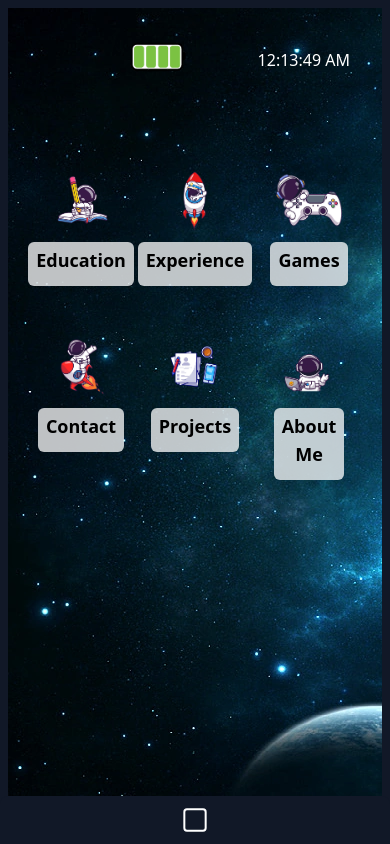
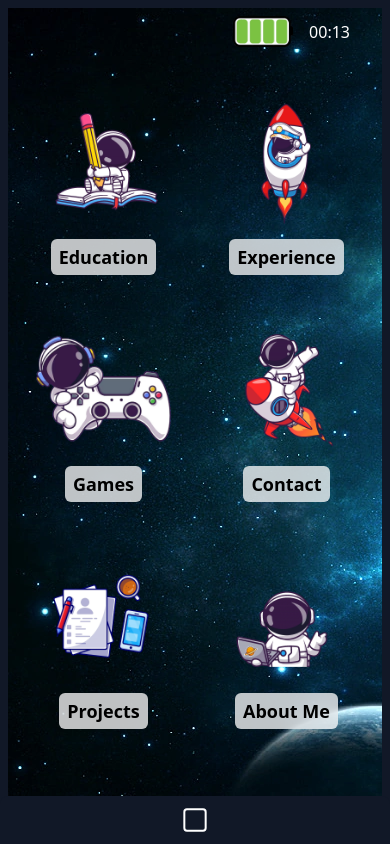
Before and after one commit to MarcePalma/new-portfolio, a Next.js app: page / in a window 390 px wide. Built offline with nearby package versions, Linux system fonts and the light colour scheme.

Commit message:
Update InterfaceIcons component to display real-time clock and adjust padding for mobile devices

```diff
--- a/src/components/main/IconsComponent.tsx
+++ b/src/components/main/IconsComponent.tsx
@@ -21,19 +21,19 @@ const IconsGrid: React.FC<IconsGridProps> = ({ title, image, href }) => {
           <Image src={image} alt={title} width={1256} height={1256} />
         </motion.div>
         <motion.span
-          className="bg-white bg-opacity-75 backdrop-blur-md rounded-md text-center px-2 py-1 mt-2 text-black font-semibold"
+          className="bg-white bg-opacity-75 backdrop-blur-md rounded-md text-center px-2 py-1 mt-2 mb-0 text-black font-semibold md:mt-0"
           initial={{ opacity: 0 }}
           animate={{ opacity: 1 }}
           transition={{ duration: 0.5 }}
           whileHover={{ backgroundColor: 'rgba(255, 255, 255, 0.9)', color: 'black' }}>
-          <h2 className="text-lg font-semibold mb-2 text-center text-black">{title}</h2>
+          <h2 className="text-lg font-semibold text-center text-black">{title}</h2>
         </motion.span>
 
 
         <style>
           {`
         .icons-grid-item img {
-          width: 250px;
+          width: 300px;
           height: auto;
         }`}
         </style>
--- a/src/components/main/mainComponent.tsx
+++ b/src/components/main/mainComponent.tsx
@@ -3,13 +3,21 @@ import IconsGrid from "./IconsComponent"
 const MainComponent = () => {
 
     return (
-        <main className="mx-auto grid grid-cols-3 gap-4 p-8 place-content-center">
+        <main className="mx-auto grid grid-cols-3 gap-4 py-20 px-5 place-content-center">
             <IconsGrid href={"/education"} title="Education" image="/images/icons/Education.webp" />
             <IconsGrid href={"/experience"} title="Experience" image="/images/icons/Experience.webp" />
             <IconsGrid href={"/games"} title="Games" image="/images/icons/Games.webp" />
             <IconsGrid href={"/contact"} title="Contact" image="/images/icons/Contact.webp" />
             <IconsGrid href={"/projects"} title="Projects" image="/images/icons/Projects.webp" />
             <IconsGrid href={"/aboutme"} title="About Me" image="/images/icons/AboutMe.webp" />
+
+            <style jsx>{`
+                @media (max-width: 640px) {
+                    .grid {
+                        grid-template-columns: repeat(2, minmax(0, 1fr));
+                    }
+                }
+            `}</style>
         </main>
     )
 }
--- a/src/components/navigation/InterfaceIcons.tsx
+++ b/src/components/navigation/InterfaceIcons.tsx
@@ -1,18 +1,38 @@
-import React from 'react';
+import React, { useState, useEffect } from 'react';
 import Image from 'next/image';
 
 const InterfaceIcons = () => {
-  const currentTime = new Date().toLocaleTimeString();
+  const [currentTime, setCurrentTime] = useState(getCurrentTime());
+
+  useEffect(() => {
+    const intervalId = setInterval(() => {
+      setCurrentTime(getCurrentTime());
+    }, 1000);
+
+    return () => clearInterval(intervalId);
+  }, []);
+
+
+  function getCurrentTime() {
+    const currentDate = new Date();
+    const hours = currentDate.getHours().toString().padStart(2, '0');
+    const minutes = currentDate.getMinutes().toString().padStart(2, '0');
+    return `${hours}:${minutes}`;
+  }
 
   return (
-    <div className=" flex items-center justify-end pr-10">
-      <div className="battery-icon mr-10">
-        <Image src={"/images/icons/Battery.webp"} width={120} height={120} alt='battery-icon' />
-      </div>
-      <div className="time text-white">
+    <ul className="absolute top-0 right-0 py-4 flex gap-4 items-center justify-between pr-10 pl-5 md:pl-10" style={{ zIndex: 9999 }}>
+      <li className='hidden md:block'>
+        <Image src={"/images/icons/Wifi-icon.webp"} width={60} height={60} alt='wifi-icon' />
+      </li>
+      <li>
+        <Image src={"/images/icons/Battery.webp"} width={60} height={60} alt='battery-icon' />
+      </li>
+      <li className="time text-white flex items-center">
         <span>{currentTime}</span>
-      </div>
-    </div>
+      </li>
+
+    </ul>
   );
 };
 
```
Also changed, not shown: public/images/icons/Battery.webp, public/images/icons/Wifi-icon.webp (added).
